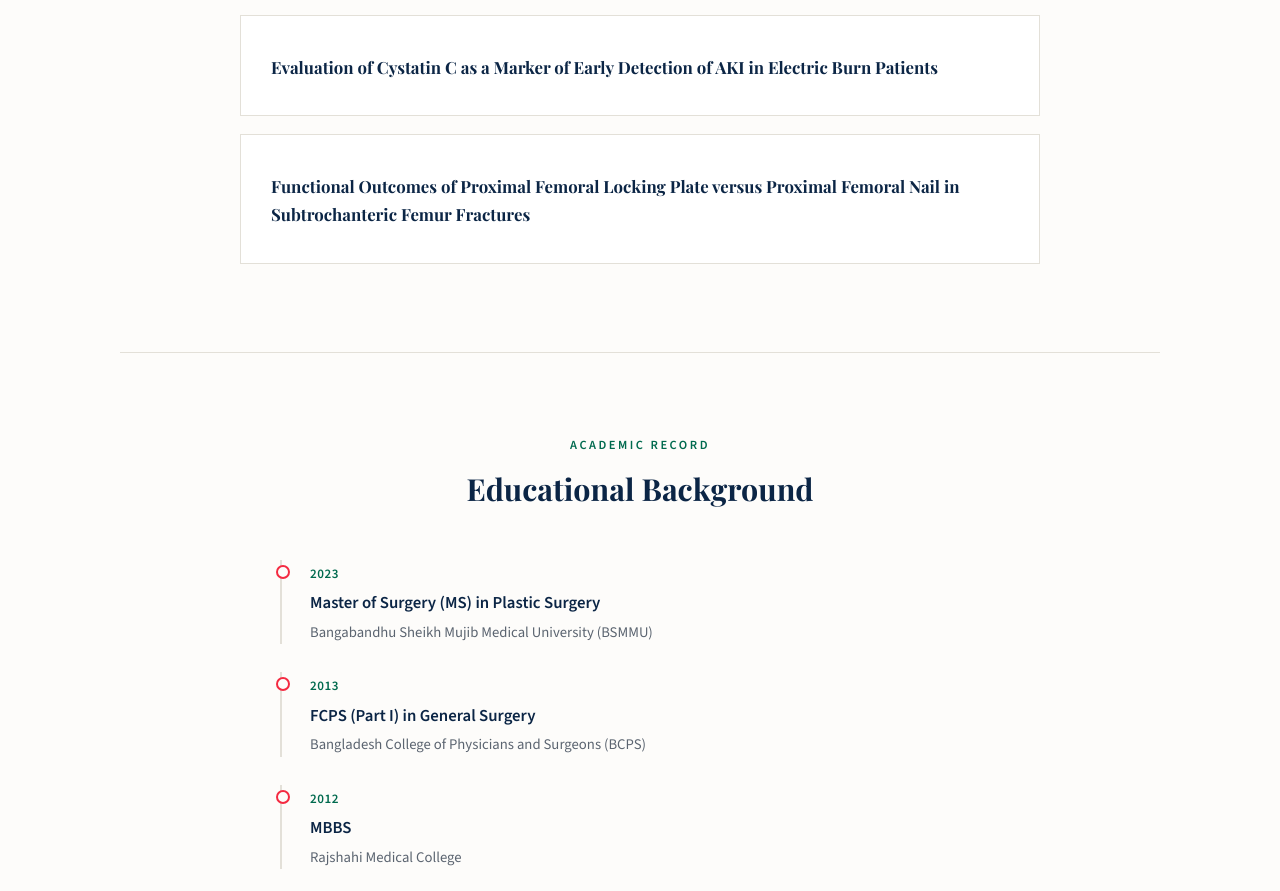
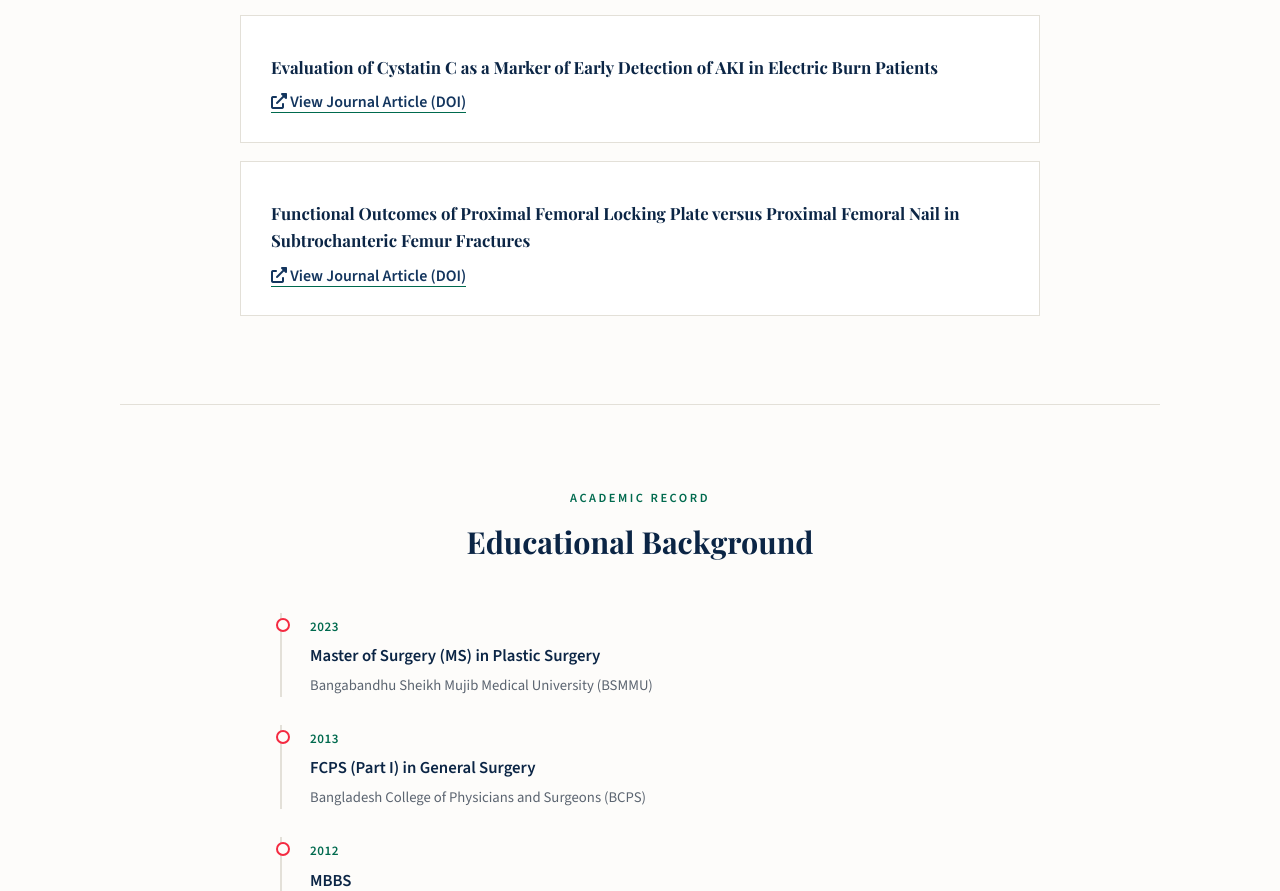
Before and after one commit to Shayban-Nasif/DrNabinaRahmanBlog, a plain HTML site: page index.html in a window 1280 px wide. Shown: the part 2069-2960 px from the top of the page. Drawn offline with nearby package versions, Linux system fonts and the light colour scheme.

Commit message:
Add DOIs for the two remaining publications

```diff
--- a/index.html
+++ b/index.html
@@ -318,10 +318,16 @@
 
         <div class="pub-card">
             <h3>Evaluation of Cystatin C as a Marker of Early Detection of AKI in Electric Burn Patients</h3>
+            <a href="https://doi.org/10.33545/26648733.2024.v6.i2b.80" target="_blank" rel="noopener">
+                <i class="fa fa-external-link-alt"></i> View Journal Article (DOI)
+            </a>
         </div>
 
         <div class="pub-card">
             <h3>Functional Outcomes of Proximal Femoral Locking Plate versus Proximal Femoral Nail in Subtrochanteric Femur Fractures</h3>
+            <a href="https://doi.org/10.18203/issn.2455-4510.IntJResOrthop20254206" target="_blank" rel="noopener">
+                <i class="fa fa-external-link-alt"></i> View Journal Article (DOI)
+            </a>
         </div>
     </section>
 
```
Also changed, not shown: resume.html (+2 -2 lines), 1 other file.
